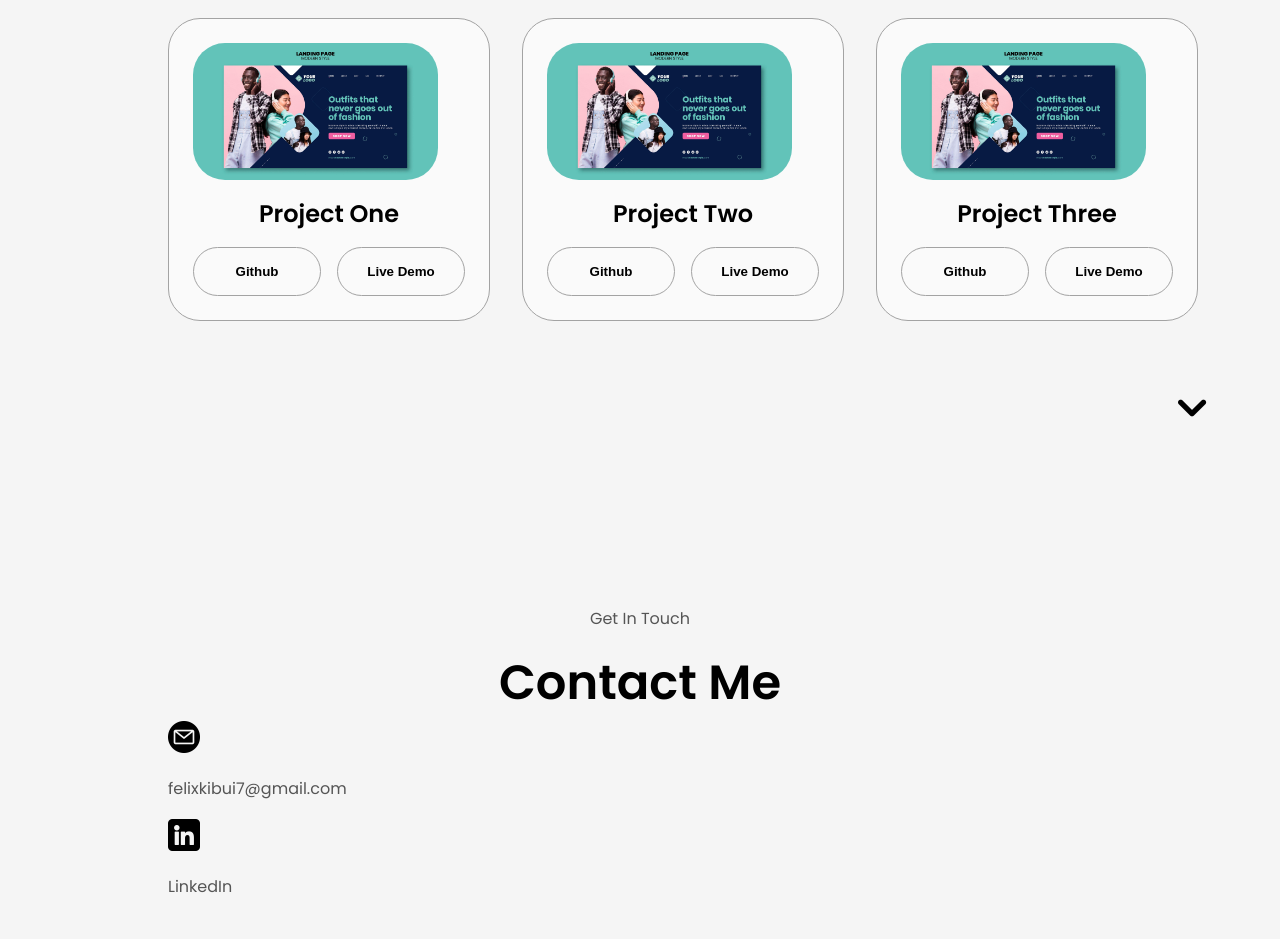
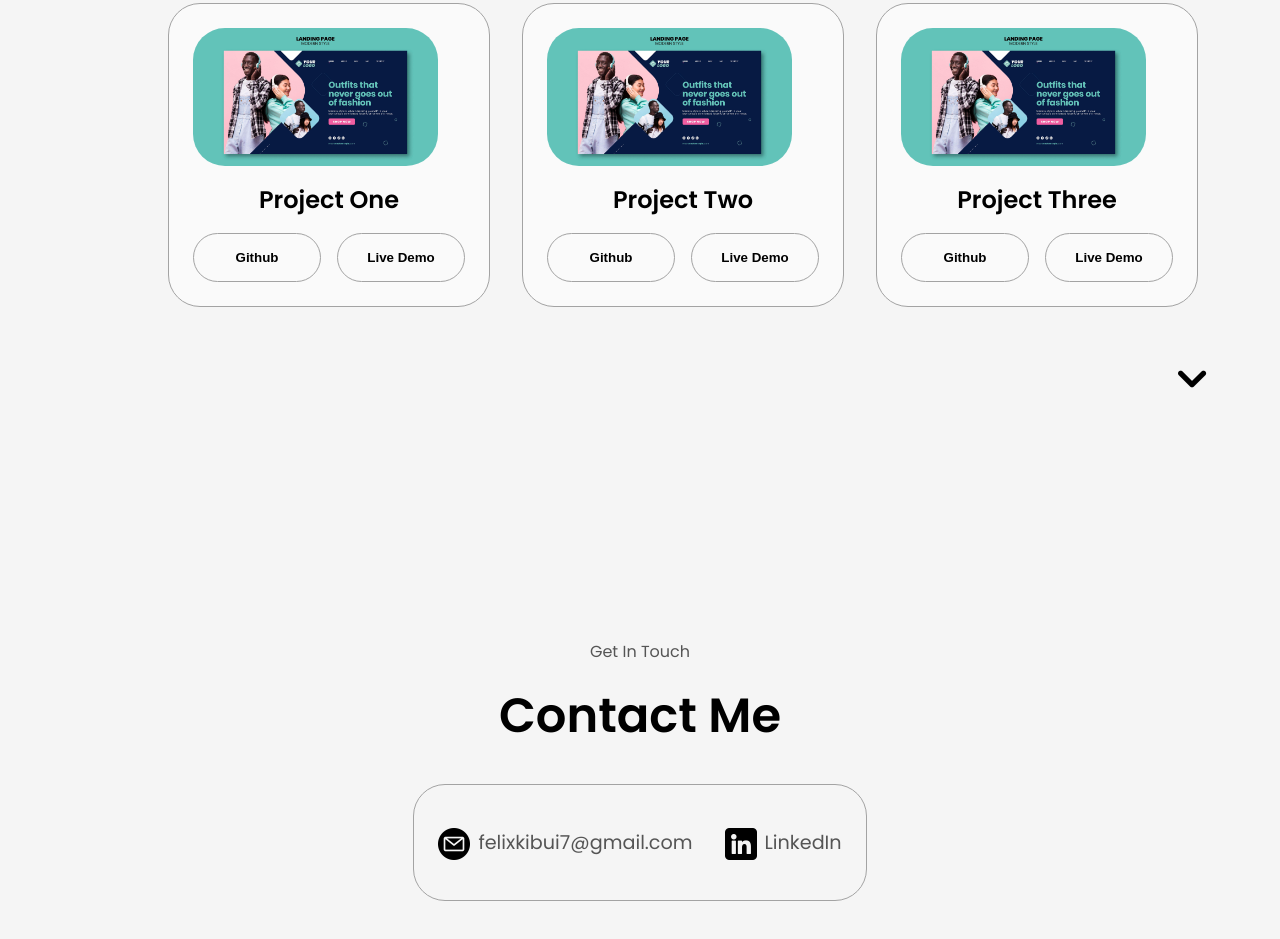
Before and after one commit to fkibui7/felixK1, a plain HTML site: page index.html in a window 1280 px wide. Shown: the part 2700-3639 px from the top of the page. Drawn offline with Linux system fonts and the light colour scheme.

Commit message:
styling contact section

```diff
--- a/index.html
+++ b/index.html
@@ -242,7 +242,7 @@
         </div>
     </div>
     </div>
-    <img src="./assets/logo/IMAGES/profile-photo/down-arrowM.png" alt="arrow icon" class="Icon arrow" onclick="location.href='./#projects'">
+    <img src="./assets/logo/IMAGES/profile-photo/down-arrowM.png" alt="arrow icon" class="Icon arrow" onclick="location.href='./#contact'">
 </section>
 
 <section id="contact">
--- a/style.css
+++ b/style.css
@@ -352,7 +352,7 @@ section{
     display: flex;
     justify-content: center;
     flex-direction: column;
-    height: 80%;
+    height: 70vh;
 
 }
 
@@ -404,3 +404,37 @@ section{
 }
 
 /*CONTACT SECTION*/
+
+#contact {
+    display: flex;
+    justify-content: center;
+    flex-direction: column;
+    height: 70vh;
+}
+
+.contact-info-upper-container {
+    display: flex;
+    justify-content: center;
+    border-radius: 2rem;
+    border: rgb(53, 53, 53) 0.1rem solid;
+    border-color: rgb(163 163 163);
+    background: (250 250 250);
+    margin: 2rem auto;
+    padding: 0.5rem;
+}
+
+.contact-info-container{
+    display: flex;
+    align-items: center;
+    justify-content: center;
+    gap: 0.5rem;
+    margin: 1rem;
+}
+
+.contact-info-container p {
+    font-size: larger;
+}
+
+.contact-icon {
+    cursor: default;
+}
```
